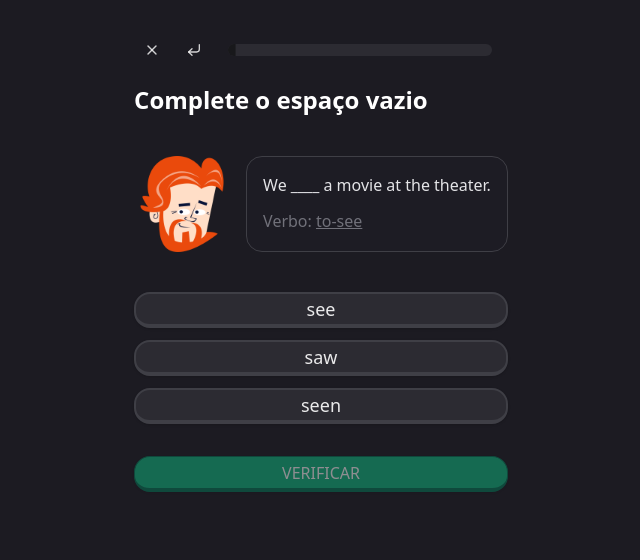
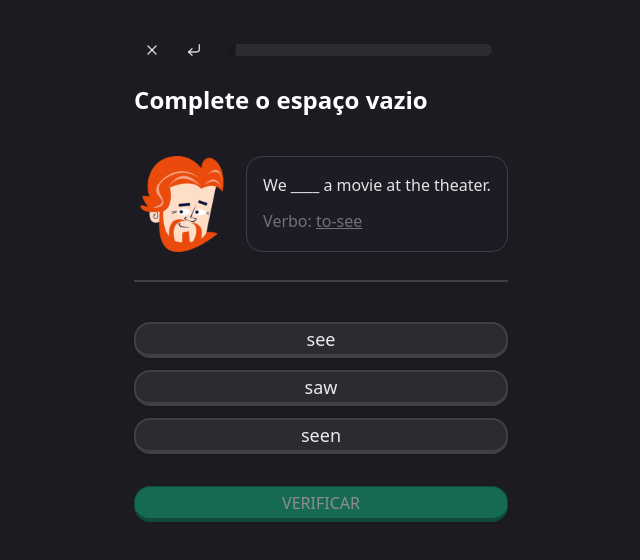
Before and after one commit to lucasfabbrim/quiz-english, a Next.js app: page /quiz/answer in a window 1280 px wide. Shown: the top 560 px of the page, without its empty margins (319-959 px from the left). Built offline with nearby package versions, Linux system fonts and the light colour scheme.

Commit message:
feat: adicionando borda

```diff
--- a/src/app/(public)/quiz/answer/page.tsx
+++ b/src/app/(public)/quiz/answer/page.tsx
@@ -77,7 +77,7 @@ export default function QuizPage() {
 
         <h1 className="text-2xl font-bold mb-10">Complete o espaço vazio</h1>
 
-        <div className="flex gap-4 mb-10">
+        <div className="flex gap-4 mb-10 border-b-2 border-b-zinc-700 pb-7">
           <div className="w-24 h-24 flex-shrink-0">
             <Image
               src={Men}
```
